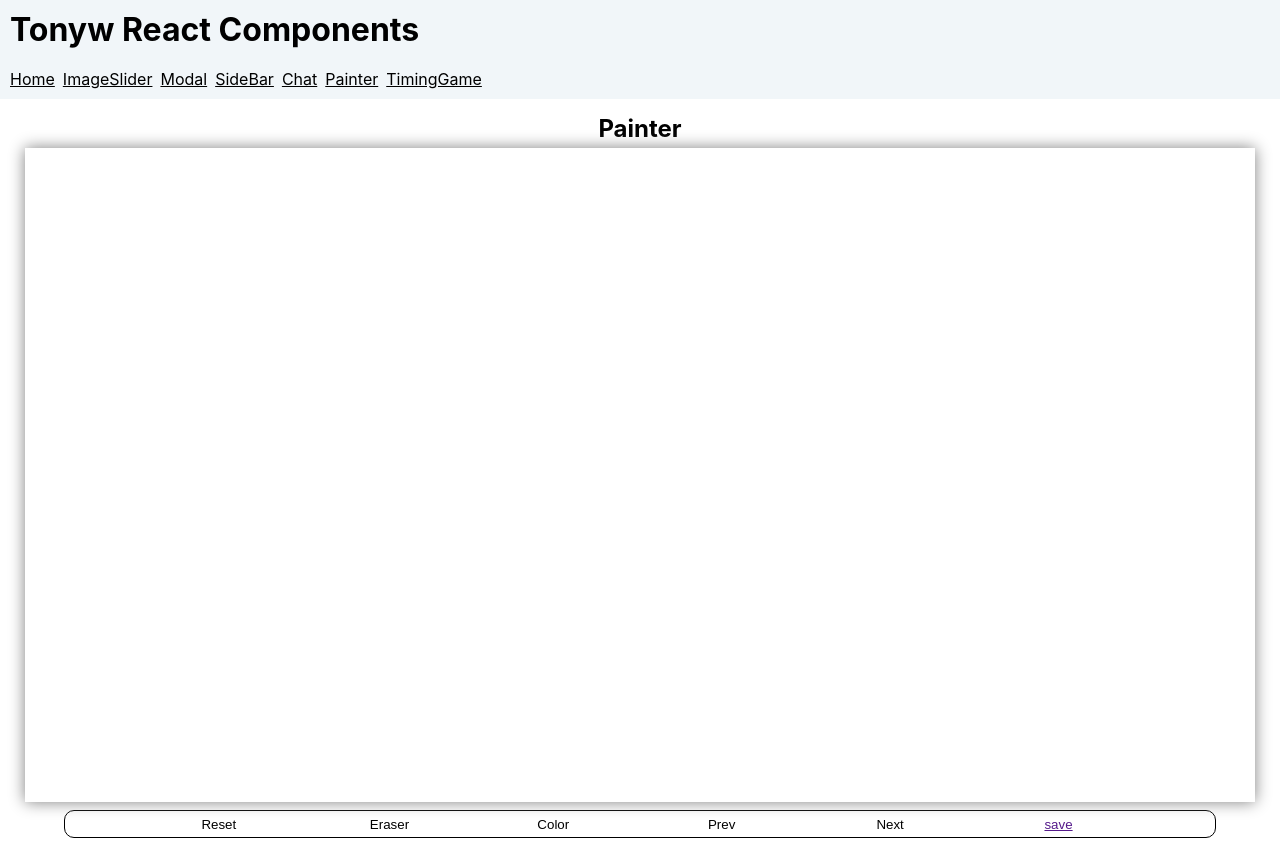
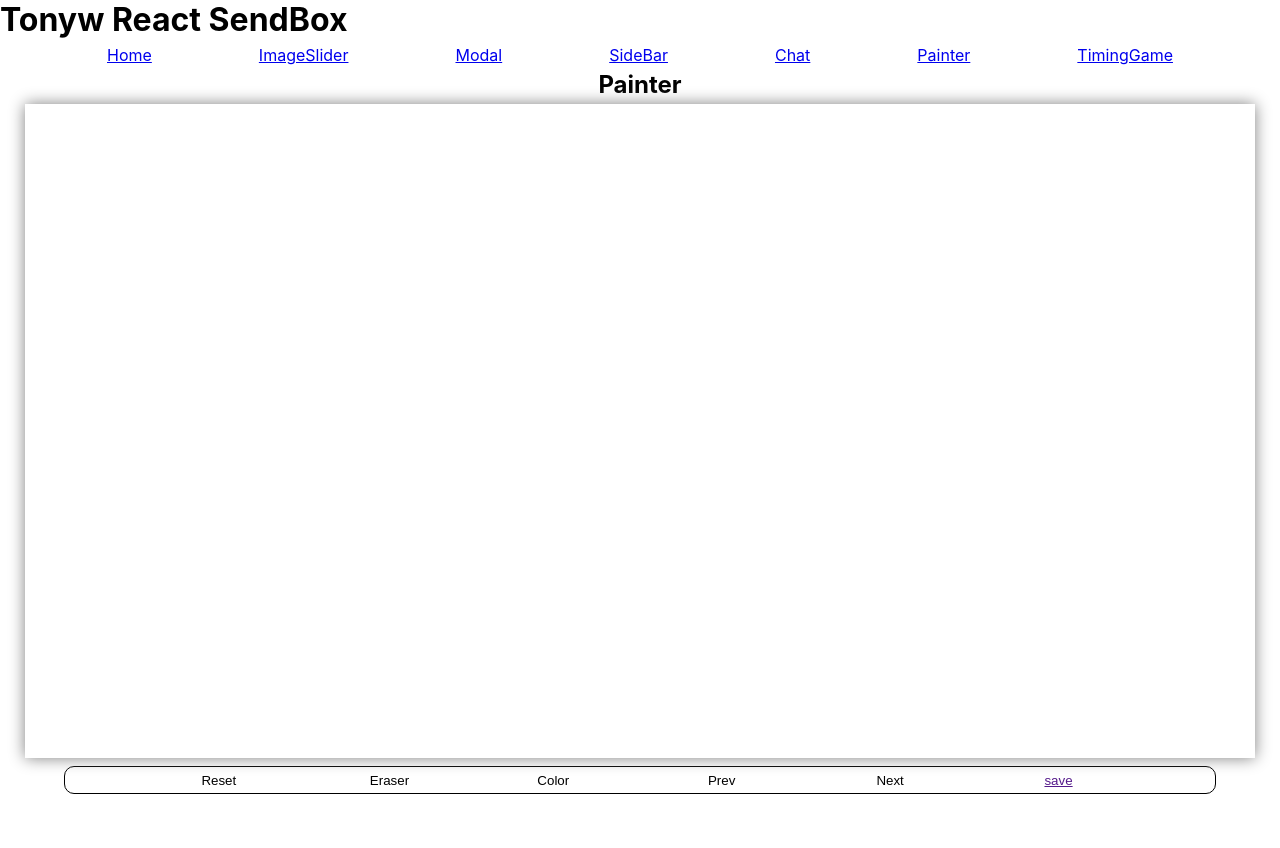
Before and after one commit to tonyw0527/react-components, a React (Create React App) app: page /painter in a window 1280 px wide. After the commit the page ends 804 px from the top, so only its background shows below. Built offline with nearby package versions, Linux system fonts and the light colour scheme.

Commit message:
Update .js files to .ts

```diff
--- a/src/App.css
+++ /dev/null
@@ -1,24 +0,0 @@
-.App {
-    width: 100vw;
-}
-
-.App-title {
-    width: 100%;
-    padding: 10px;
-    background-color: #f1f6f9;
-}
-
-.App-nav {
-    width: 100%;
-    display: flex;
-    flex-wrap: wrap;
-    margin-bottom: 10px;
-    padding: 10px;
-    background-color: #f1f6f9;
-
-}
-
-.App-nav .link {
-    margin-right: 8px;
-    color: black;
-}
--- a/src/App.tsx
+++ b/src/App.tsx
@@ -1,5 +1,6 @@
 import React from "react";
-import "./App.css";
+import { Route, Link, Switch } from "react-router-dom";
+import styled from "styled-components";
 
 import Home from "./components/home/Home";
 import ImageSlider from "./components/image-slider/ImageSlider";
@@ -10,15 +11,26 @@ import Painter from "./components/painter/Painter";
 import TimingGame from "./components/timing-game/TimingGame";
 import NotFound from "./pages/404/NotFound";
 
-import { Route, Link, Switch } from "react-router-dom";
+const Container = styled.div`
+  width: 100vw;
+`;
+const Header = styled.header``;
+const Title = styled.h1`
+  margin-bottom: 0.4rem;
+`;
+const LinkBox = styled.div`
+  display: flex;
+  justify-content: space-evenly;
+  width: 100%;
+`;
 
 function App() {
   return (
-    <div className="App">
-      <div className="App-title">
-        <h1>Tonyw React Components</h1>
-      </div>
-      <div className="App-nav">
+    <Container>
+      <Header>
+        <Title>Tonyw React SendBox</Title>
+
+        <LinkBox>
           <Link className="link" to="/">
             Home
           </Link>
@@ -40,19 +52,20 @@ function App() {
           <Link className="link" to="/timing-game">
             TimingGame
           </Link>
-      </div>
+        </LinkBox>
+      </Header>
       <Switch>
         <Route path="/" component={Home} exact />
-        <Route path="/image-slider" component={ImageSlider} exact />
-        <Route path="/modal" component={Modal} exact />
-        <Route path="/side-bar" component={SideBar} exact />
-        <Route path="/chat" component={Chat} exact />
-        <Route path="/painter" component={Painter} exact />
-        <Route path="/timing-game" component={TimingGame} exact />
+        <Route path="/image-slider" component={ImageSlider} />
+        <Route path="/modal" component={Modal} />
+        <Route path="/side-bar" component={SideBar} />
+        <Route path="/chat" component={Chat} />
+        <Route path="/painter" component={Painter} />
+        <Route path="/timing-game" component={TimingGame} />
 
         <Route component={NotFound} />
       </Switch>
-    </div>
+    </Container>
   );
 }
 
--- a/src/components/home/Home.js
+++ /dev/null
@@ -1,15 +0,0 @@
-import React from 'react';
-import './Home.css';
-
-const Home = () => {
-
-    return (
-        <div className="Home-wrapper">
-            <h2>Welcome to tonyw react components</h2>
-            <p>Let's see my react components</p>
-
-        </div>
-    );
-};
-
-export default Home;
--- /dev/null
+++ b/src/components/home/Home.tsx
@@ -0,0 +1,13 @@
+import React from "react";
+import "./Home.css";
+
+const Home = () => {
+  return (
+    <div className="Home-wrapper">
+      <h2>Welcome to tonyw react SendBox</h2>
+      <p>Let's see my react components, hooks, utils, and etc.</p>
+    </div>
+  );
+};
+
+export default Home;
--- a/src/components/modal/Modal.js
+++ /dev/null
@@ -1,43 +0,0 @@
-import React, { useEffect, useRef } from 'react';
-import './Modal.css';
-
-const Modal = () => {
-
-    const buttonRef = useRef(null);
-    const modalRef = useRef(null);
-
-    useEffect(() => {
-        document.addEventListener("mousedown", handleClickOutside);
-        return () => {
-            document.removeEventListener("mousedown", handleClickOutside);
-        }
-    });
-
-    const handleClickOutside = (e) => {
-        if(!buttonRef.current.contains(e.target)) {
-            modalRef.current.style.display = "none";
-        }
-    };
-
-    const handleClickInside = () => {
-        if (modalRef.current.style.display === "block"){
-            modalRef.current.style.display = "none"
-        } else {
-            modalRef.current.style.display = "block"
-        };
-    }
-
-    return (
-        <div className="modal-box">
-            <button className="modal-button" ref={buttonRef} type="button" onClick={handleClickInside}>POP</button>
-
-            <div className="modal" ref={modalRef}>
-                <li>Subscribe</li>
-                <li>Like</li>
-                <li>Share</li>
-            </div>
-        </div>
-    );
-}
-
-export default Modal;
--- /dev/null
+++ b/src/components/modal/Modal.tsx
@@ -0,0 +1,53 @@
+import React, { useEffect, useRef } from "react";
+import "./Modal.css";
+
+const Modal = () => {
+  const buttonRef = useRef<HTMLButtonElement>(null);
+  const modalRef = useRef<HTMLDivElement>(null);
+
+  useEffect(() => {
+    document.addEventListener("mousedown", handleClickOutside);
+    return () => {
+      document.removeEventListener("mousedown", handleClickOutside);
+    };
+  });
+
+  const handleClickOutside = (e: any) => {
+    if (buttonRef.current !== null && modalRef.current !== null) {
+      if (!buttonRef.current.contains(e.target)) {
+        modalRef.current.style.display = "none";
+      }
+    }
+  };
+
+  const handleClickInside = () => {
+    if (modalRef.current !== null) {
+      if (modalRef.current.style.display === "block") {
+        modalRef.current.style.display = "none";
+      } else {
+        modalRef.current.style.display = "block";
+      }
+    }
+  };
+
+  return (
+    <div className="modal-box">
+      <button
+        className="modal-button"
+        ref={buttonRef}
+        type="button"
+        onClick={handleClickInside}
+      >
+        POP
+      </button>
+
+      <div className="modal" ref={modalRef}>
+        <li>Subscribe</li>
+        <li>Like</li>
+        <li>Share</li>
+      </div>
+    </div>
+  );
+};
+
+export default Modal;
--- a/src/utils/utils.js
+++ b/src/utils/utils.ts
@@ -1,5 +1,5 @@
 // setting a image into canvas
-const canvasImgSetting = (canvas, src) => {
+const canvasImgSetting = (canvas: any, src: any) => {
     const image = new Image();
     image.src = src;
     image.onload = () => {
@@ -7,15 +7,17 @@ const canvasImgSetting = (canvas, src) => {
     }
 }
 
-// work restoring
+// work restoring for do & undo
 class WorkMemory {
+  work_stack: Array<any>;
+  tmp_stack: Array<any>;
 
     constructor() {
         this.work_stack = [];
         this.tmp_stack = [];
     }
 
-    saving(work) {
+    saving(work: any) {
         if(this.tmp_stack.length !== 0) {
             this.tmp_stack = [];
         }
@@ -26,7 +28,7 @@ class WorkMemory {
         }
     }
 
-    moveToPrev(callback) {
+    moveToPrev(callback: any) {
         if(this.work_stack.length === 1){
             return 'end';
         }
@@ -37,7 +39,7 @@ class WorkMemory {
         callback(prevWork);
     }
 
-    moveToNext(callback) {
+    moveToNext(callback: any) {
         if(this.tmp_stack.length === 0) {
             return 'end';
         }
@@ -47,13 +49,13 @@ class WorkMemory {
         callback(nextWork);
     }
 
-    init(init_image) {
+    init(init_image: any) {
         this.work_stack = [init_image];
         this.tmp_stack = [];
     }
 }
 
-const scrollToBottom = (ref) => {
+const scrollToBottom = (ref: any) => {
     ref.current.scrollTop = ref.current.scrollHeight;
 };
 
```
Also changed, not shown: src/components/chat/Chat.tsx (renamed from src/components/chat/Chat.js), src/components/image-slider/ImageSlider.tsx (renamed from src/components/image-slider/ImageSlider.js), src/components/painter/Painter.tsx (renamed from src/components/painter/Painter.js), src/components/sidebar/SideBar.tsx (renamed from src/components/sidebar/SideBar.js), src/components/timing-game/TimingGame.tsx (renamed from src/components/timing-game/TimingGame.js), 1 other file (tests, documents, lock files or other folders). Lines whose indentation alone changed are shown as unchanged.
